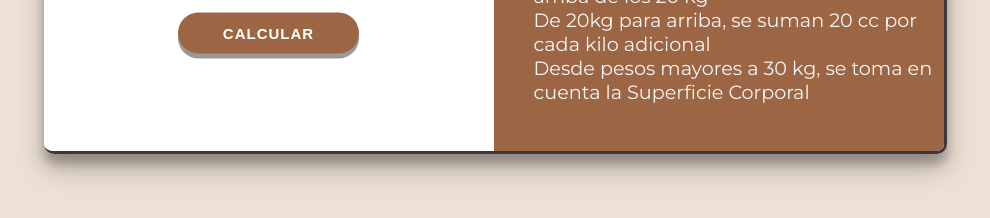
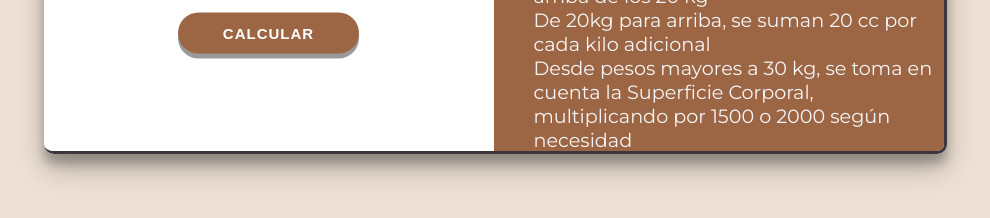
Before and after one commit to KyouSanada/Calculadora-Feb, a plain HTML site: page index.html in a window 1280 px wide. Shown: the part 448-666 px from the top of the page, without its empty margins (145-1135 px from the left). Drawn offline with Linux system fonts and the light colour scheme.

Commit message:
Update index.html

```diff
--- a/index.html
+++ b/index.html
@@ -29,7 +29,8 @@
                         <li> De 0kg a 10kg, se calcula 100 cc por cada kilo  </li>
                         <li> Se suman 50 cc por cada kilo de peso por arriba de los 20 kg </li>
                         <li> De 20kg para arriba, se suman 20 cc por cada kilo adicional </li>
-                        <li> Desde pesos mayores a 30 kg, se toma en cuenta la Superficie Corporal</li>
+                        <li> Desde pesos mayores a 30 kg, se toma en cuenta la Superficie Corporal,
+                            multiplicando por 1500 o 2000 según necesidad</li>
                     </ul>
                 </div>
             </div>
```
